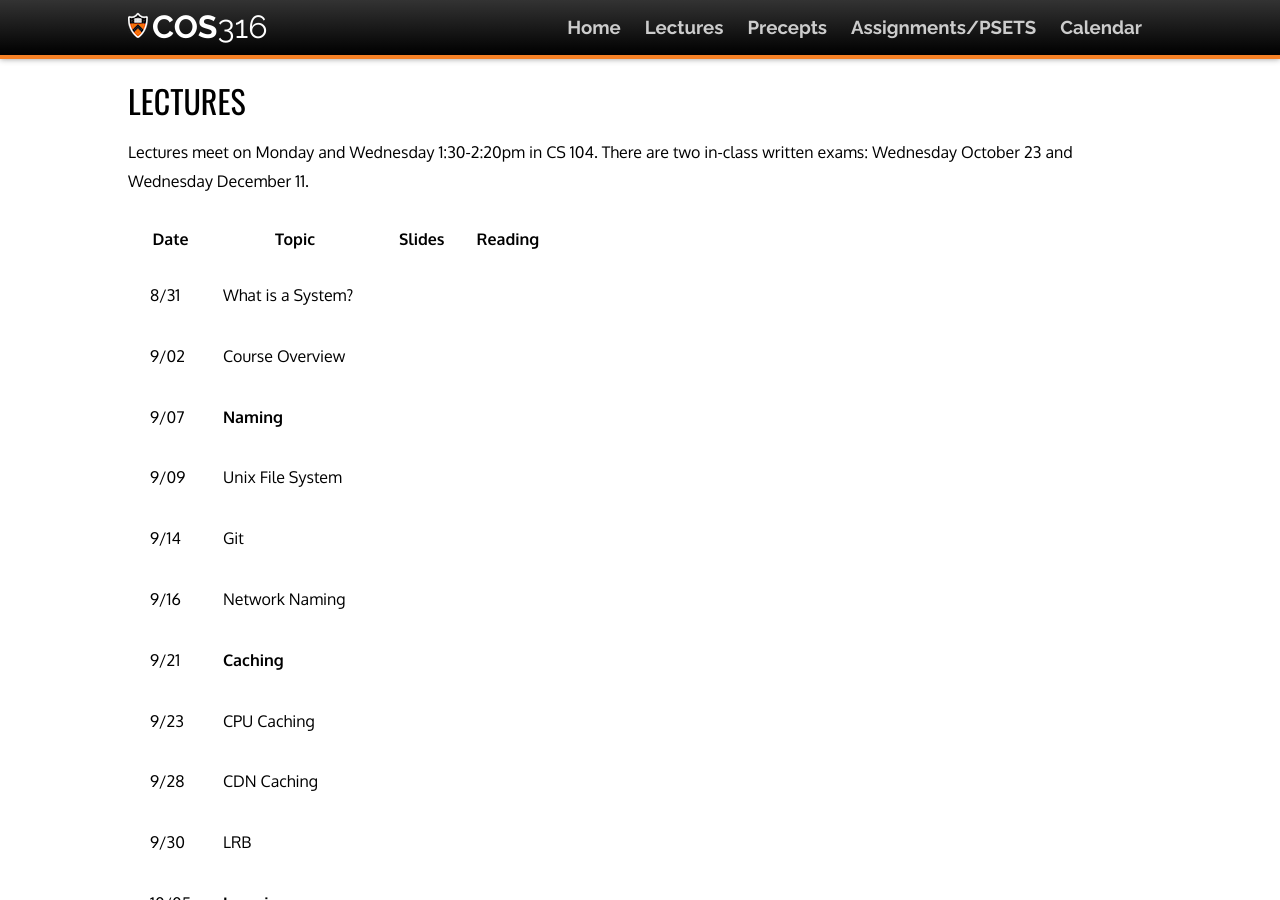
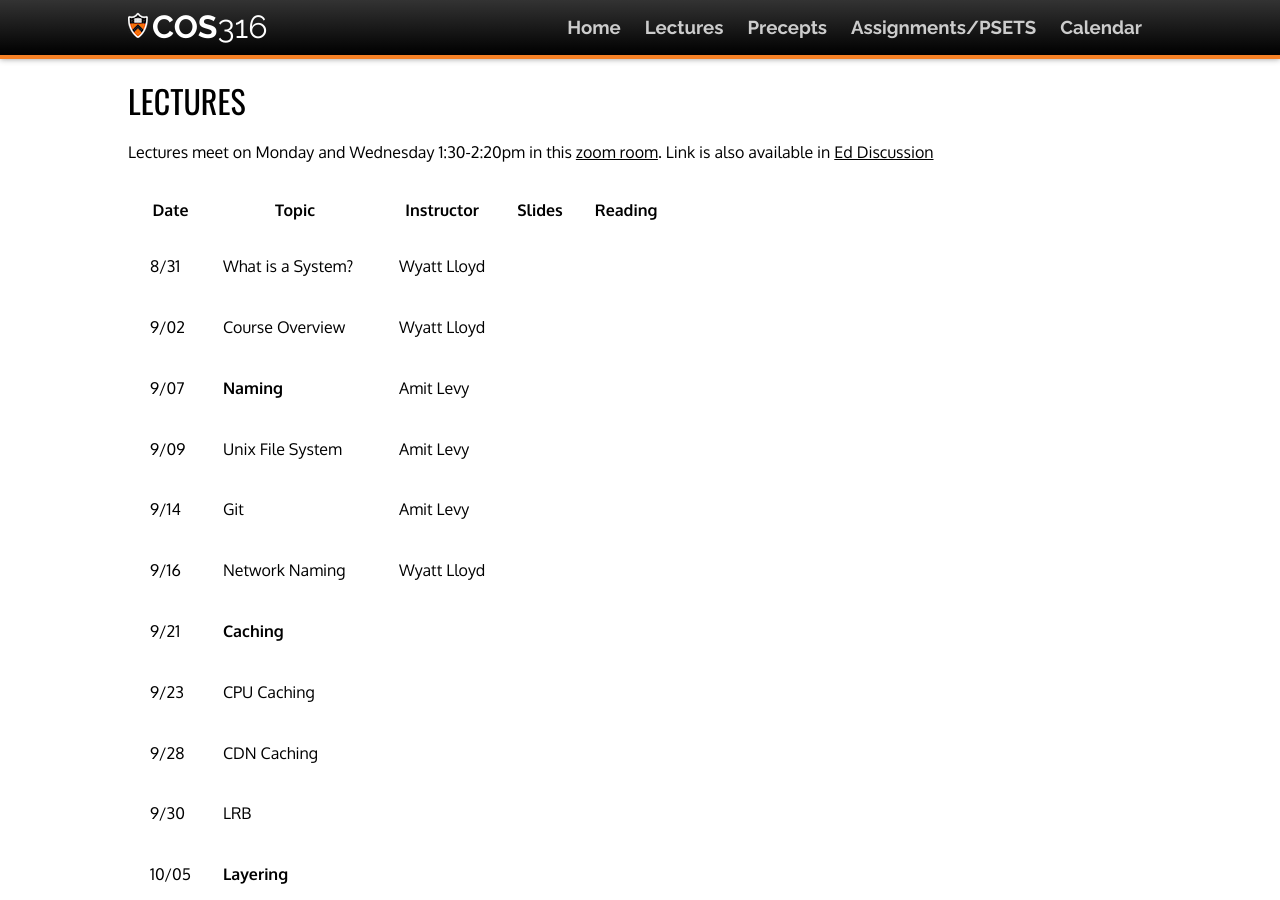
Before and after one commit to cos316/cos316-web, a Jekyll site: the page built from lectures.md, in a window 1280 px wide and 900 px high. Built offline with Jekyll 4.4.1, drawn with Linux system fonts in a browser that asks for light colours; nearby versions of some CDN libraries.

Commit message:
add link to lectures

```diff
--- a/lectures.md
+++ b/lectures.md
@@ -3,33 +3,33 @@ title: Lectures
 layout: default
 ---
 
-Lectures meet on Monday and Wednesday 1:30-2:20pm in CS 104. There are two
-in-class written exams: Wednesday October 23 and Wednesday December 11.
+Lectures meet on Monday and Wednesday 1:30-2:20pm in this [zoom room](https://vault.cs50.io/42152b38-6256-4f17-839f-bd1a3994a40f "Must Sign In To View").
+Link is also available in [Ed Discussion](https://us.edstem.org/courses/2353/discussion/113925)
 
-|Date   | Topic | Slides| Reading |
-|-------|-------|-------|--------------------|
-| 8/31  | What is a System? | | |
-| 9/02  | Course Overview   | | |
-| 9/07  | **Naming**        | | |
-| 9/09  | Unix File System  | | |
-| 9/14  | Git               | | |
-| 9/16  | Network Naming    | | |
-| 9/21  | **Caching**       | | |
-| 9/23  | CPU Caching       | | |
-| 9/28  | CDN Caching       | | |
-| 9/30  | LRB               | | |
-| 10/05 | **Layering**      | | |
-| 10/07 | Virtual Machines  | | |
-| 10/12 |  *FALL BREAK*     | | |
-| 10/14 | Mosh              | | |
-| 10/19 | **Concurrency**   | | |
-| 10/21 | Consistency Models| | |
-| 10/23 | Congestion Control| | |
-| 10/28 | Events vs. Threads| | |
-| 11/02 | **Access Control**| | |
-| 11/04 | Capabilities      | | |
-| 11/09 | IFC               | | |
-| 11/11 | Hails             | | |
-| 11/16 | **Scheduling**    | | |
-| 11/18 | TBD               | | |
-| 11/22 | TBD               | | |
+|Date   | Topic | Instructor | Slides| Reading |
+|-------|-------|-------|-----|--------------------|
+| 8/31  | What is a System? | Wyatt Lloyd | | |
+| 9/02  | Course Overview   | Wyatt Lloyd | | |
+| 9/07  | **Naming**        | Amit Levy | | |
+| 9/09  | Unix File System  | Amit Levy | | |
+| 9/14  | Git               | Amit Levy | | |
+| 9/16  | Network Naming    | Wyatt Lloyd | | |
+| 9/21  | **Caching**       | | | |
+| 9/23  | CPU Caching       | | | |
+| 9/28  | CDN Caching       | | | |
+| 9/30  | LRB               | | | |
+| 10/05 | **Layering**      | | | |
+| 10/07 | Virtual Machines  | | | |
+| 10/12 |  *FALL BREAK*     | | | |
+| 10/14 | Mosh              | | | |
+| 10/19 | **Concurrency**   | | | |
+| 10/21 | Consistency Models| | | |
+| 10/23 | Congestion Control| | | |
+| 10/28 | Events vs. Threads| | | |
+| 11/02 | **Access Control**| | | |
+| 11/04 | Capabilities      | | | |
+| 11/09 | IFC               | | | |
+| 11/11 | Hails             | | | |
+| 11/16 | **Scheduling**    | | | |
+| 11/18 | TBD               | | | |
+| 11/22 | TBD               | | | |
```
